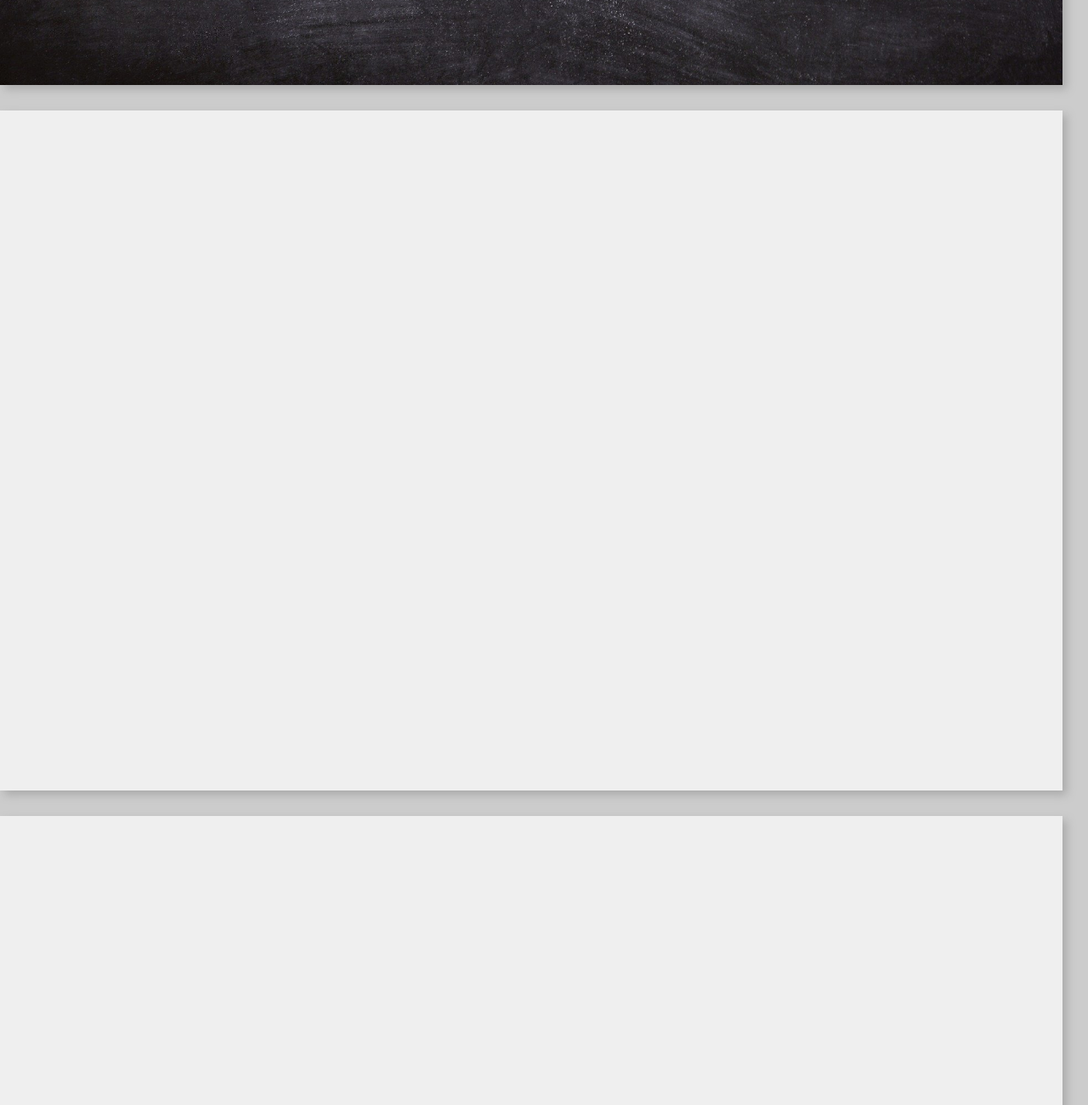
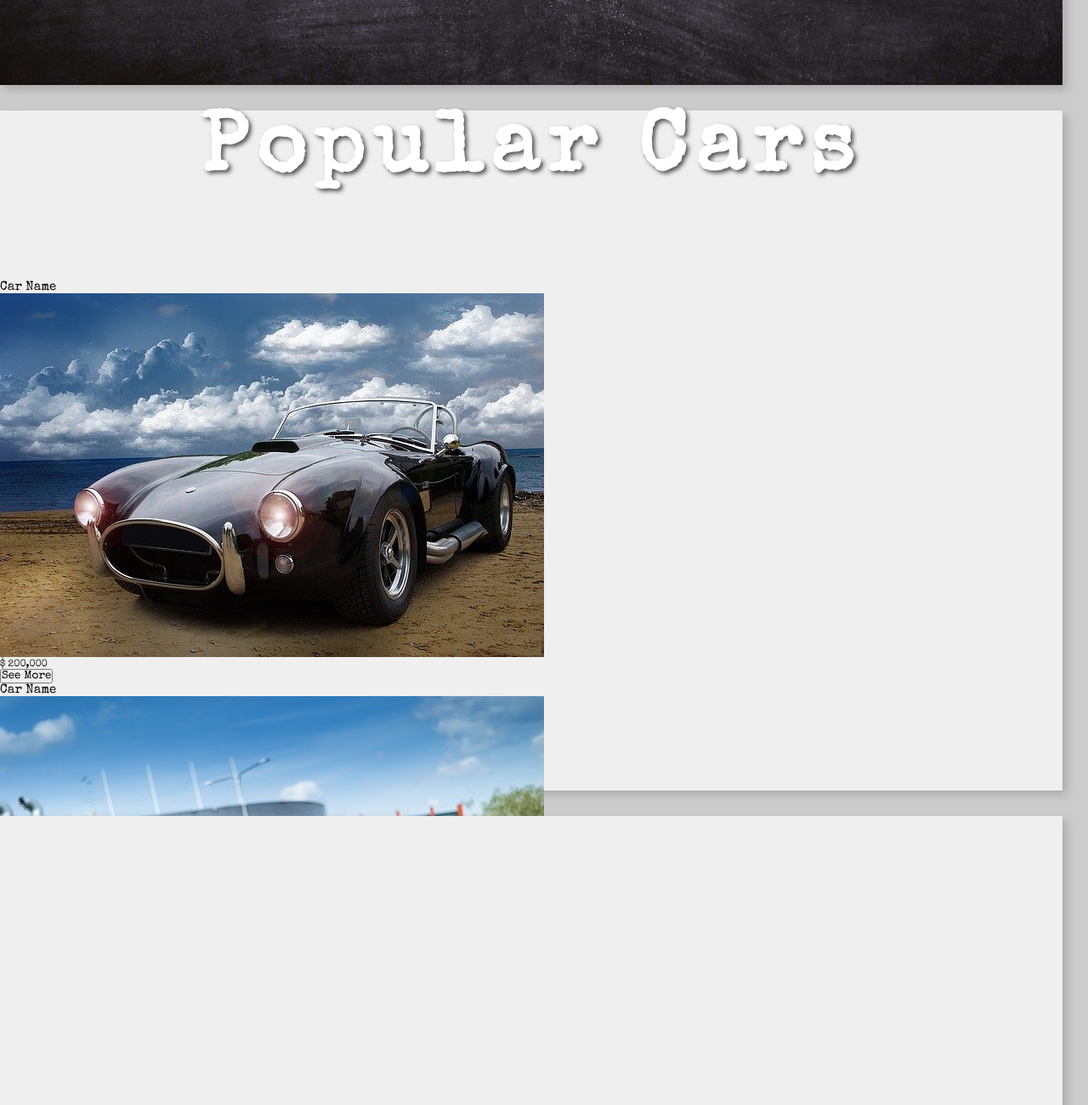
Before and after one commit to AndreiScafi/Classic-Cars-Website, a plain HTML site: page index.html in a window 1280 px wide. Shown: the part 700-2000 px from the top of the page at 85% size. Drawn offline with nearby package versions, Linux system fonts and the light colour scheme.

Commit message:
Adding Section 2 HTML structure.

```diff
--- a/index.html
+++ b/index.html
@@ -40,7 +40,31 @@
 
   <!-- Section 2 -->
   <div class="wrapper">
-    <section class="section-2 target" id="section-2"></section>
+    <section class="section-2 target" id="section-2">
+      <h1 class="section-heading">Popular Cars</h1>
+      <div class="cards-wrapper">
+        <div class="card">
+          <h2 class="car-name">Car Name</h2>
+          <img src="./images/car-1.jpg" alt="A car" class="card-img">
+          <h3 class="car-price">$ 200,000</h3>
+          <button type="button" class="card-btn">See More</button>
+        </div>
+
+        <div class="card">
+          <h2 class="car-name">Car Name</h2>
+          <img src="./images/car-2.jpg" alt="A car" class="card-img">
+          <h3 class="car-price">$ 100,000</h3>
+          <button type="button" class="card-btn">See More</button>
+        </div>
+
+        <div class="card">
+          <h2 class="car-name">Car Name</h2>
+          <img src="./images/car-3.jpg" alt="A car" class="card-img">
+          <h3 class="car-price">$ 150,000</h3>
+          <button type="button" class="card-btn">See More</button>
+        </div>
+      </div>
+    </section>
   </div>
   <!-- End of Section 2 -->
 
```
